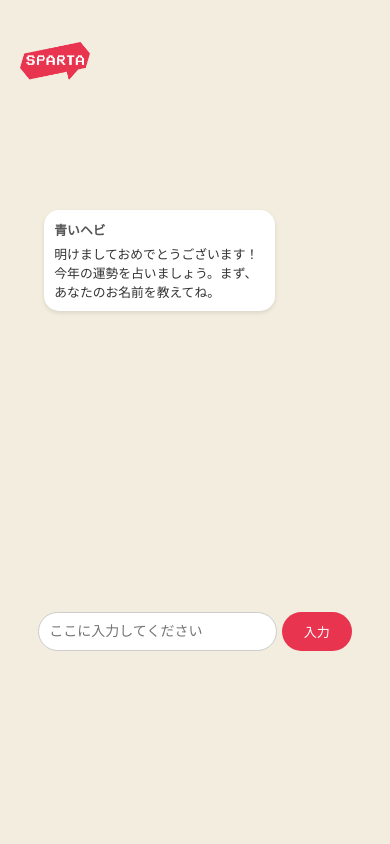
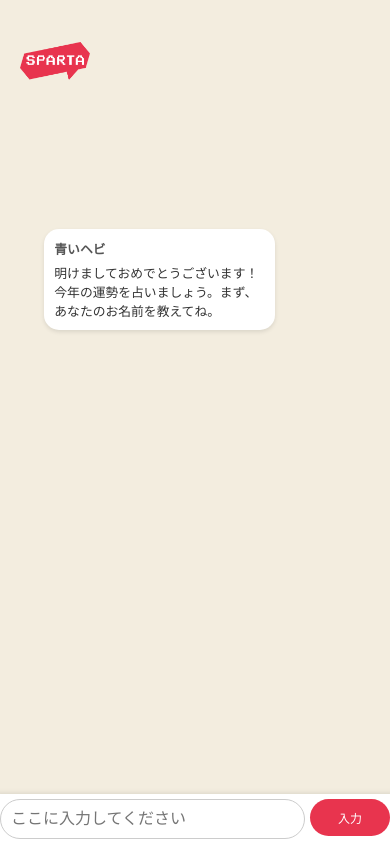
Before and after one commit to spartacontents/2025-sparta-fortune-teller, a React (Create React App) app: page /counseling in a window 390 px wide. Built offline with nearby package versions, Linux system fonts and the light colour scheme.

Commit message:
[CHORE]: fix css

```diff
--- a/src/components/Chat.module.css
+++ b/src/components/Chat.module.css
@@ -37,7 +37,8 @@
 
 .btnContainer {
     position: absolute;
-    right: 0;
+    left: 50%;
+    transform: translateX(-50%);
     margin-top: 5px;
 }
 
--- a/src/components/Input.js
+++ b/src/components/Input.js
@@ -1,7 +1,31 @@
-import { useState } from 'react';
+import { useState, useEffect, useRef } from 'react';
+import styles from './Input.module.css';
 
 function Input({ onSend, disabled }) {
   const [input, setInput] = useState('');
+  const [keyboardOffset, setKeyboardOffset] = useState(0); // 키보드로 인한 오프셋 높이 관리
+  const formRef = useRef(null);
+
+  useEffect(() => {
+    const handleResize = () => {
+      if (window.visualViewport) {
+        const { height, offsetTop } = window.visualViewport;
+        const viewportHeight = window.innerHeight;
+
+        // 키보드가 올라온 경우 계산
+        if (height < viewportHeight) {
+          setKeyboardOffset(viewportHeight - height - offsetTop);
+        } else {
+          setKeyboardOffset(0); // 키보드가 내려오면 초기화
+        }
+      }
+    };
+
+    window.visualViewport?.addEventListener('resize', handleResize);
+    return () => {
+      window.visualViewport?.removeEventListener('resize', handleResize);
+    };
+  }, []);
 
   const handleSubmit = (e) => {
     e.preventDefault();
@@ -12,31 +36,34 @@ function Input({ onSend, disabled }) {
   };
 
   return (
-    <form onSubmit={handleSubmit} style={{ display: 'flex', gap: '5px', width: '100%' }}>
+    <form
+      ref={formRef}
+      onSubmit={handleSubmit}
+      style={{
+        display: 'flex',
+        gap: '5px',
+        bottom: `${keyboardOffset}px`, // 키보드 오프셋 적용
+        backgroundColor: '#fff',
+        boxShadow: '0 -1px 5px rgba(0, 0, 0, 0.1)', // 상단 그림자
+        zIndex: 1000,
+      }}
+      className={styles.inputContainer}
+    >
       <input
         disabled={disabled}
         type="text"
         value={input}
         onChange={(e) => setInput(e.target.value)}
         placeholder="ここに入力してください"
-        style={{ flex: 1, padding: '10px', borderRadius: '40px', border: '1px solid #ccc', fontSize: '14px' }}
+        className={styles.inputField}
       />
       <button
         type="submit"
         disabled={disabled}
-        style={{
-          padding: '10px',
-          borderRadius: '40px',
-          border: 'none',
-          maxWidth: '70px', // 버튼 너비를 고정
-          display: 'flex',
-          alignItems: 'center',
-          justifyContent: 'center',
-          fontSize: "13px",
-        }}
+        className={styles.inputButton}
       >
         入力
-    </button>
+      </button>
     </form>
   );
 }
--- /dev/null
+++ b/src/components/Input.module.css
@@ -0,0 +1,63 @@
+.inputContainer {
+    display: flex;
+    gap: 5px;
+    width: 100%;
+    max-width: 550px; /* 최대 너비 설정 */
+    position: fixed; /* 화면에 고정 */
+    bottom: 0; /* 화면 하단에 고정 */
+    left: 50%; /* 부모 요소 기준으로 중앙 정렬 */
+    transform: translateX(-50%); /* 요소 자체를 중앙으로 이동 */
+    background-color: #fff;
+    padding: 5px;
+    box-shadow: 0 -1px 5px rgba(0, 0, 0, 0.1);
+    z-index: 1000;
+  }
+
+  .inputField {
+    flex: 1;
+    padding: 10px;
+    border-radius: 40px;
+    border: 1px solid #ccc;
+    font-size: 12px;
+  }
+
+  .inputButton {
+    padding: 10px;
+    border-radius: 40px;
+    border: none;
+    max-width: 60px;
+    display: flex;
+    align-items: center;
+    justify-content: center;
+    font-size: 12px;
+  }
+
+  /* 미디어 쿼리: 화면 너비가 480px 이하일 때 */
+  @media (max-width: 480px) {
+    .inputContainer {
+      width: 100%; /* 작은 화면에서는 너비를 100%로 설정 */
+    }
+
+    .inputField {
+      font-size: 14px;
+    }
+
+    .inputButton {
+      max-width: 60px;
+    }
+  }
+
+  /* 미디어 쿼리: 화면 너비가 480px 초과일 때 */
+  @media (max-width: 768px) {
+    .inputContainer {
+      max-width: 400px /* 최대 너비 유지 */
+    }
+
+    .inputField {
+      font-size: 16px;
+    }
+
+    .inputButton {
+      max-width: 80px;
+    }
+  }
```
